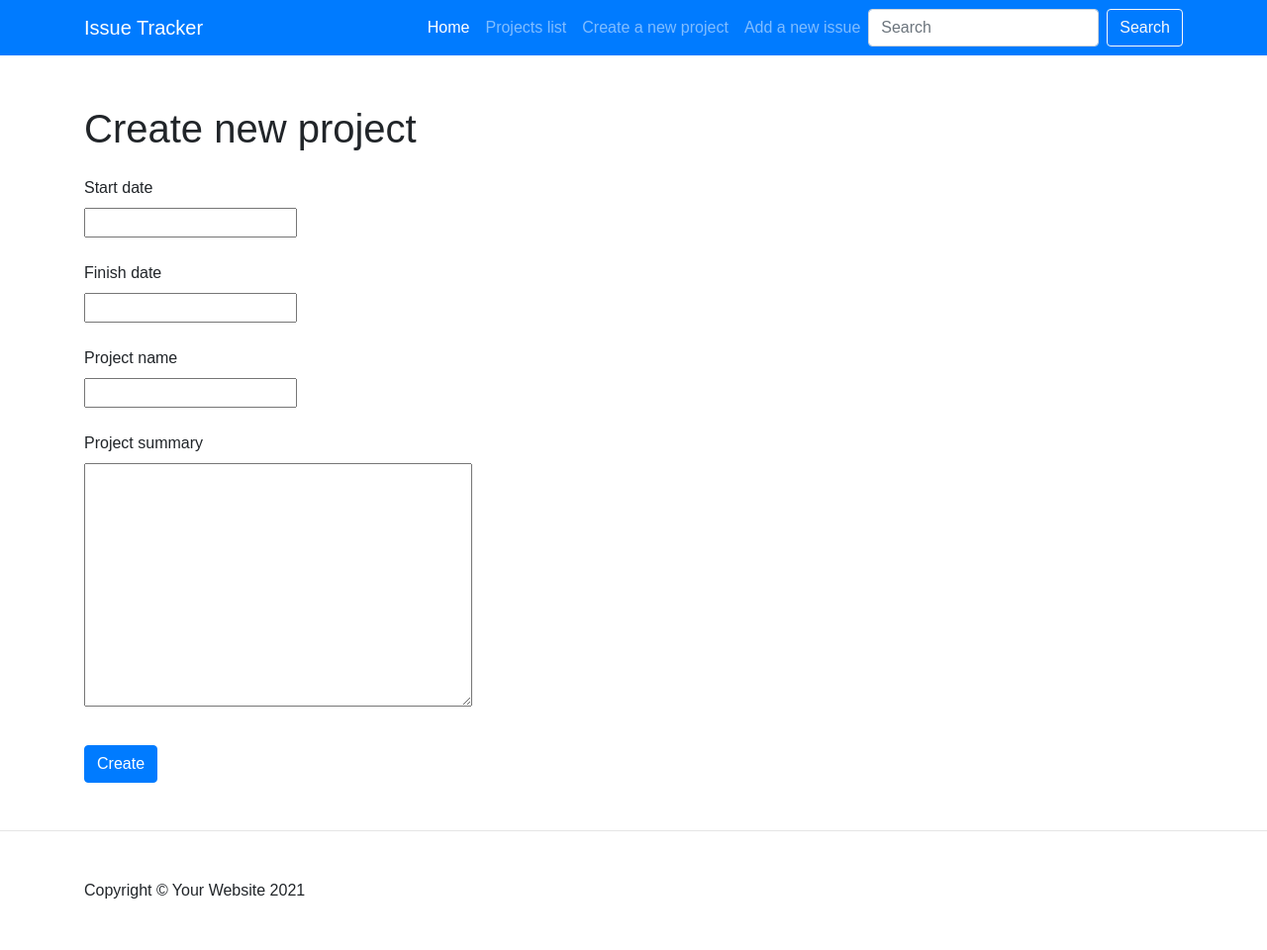
After one commit to amirAkhmetzhanov94/blog, a Django app: page /project/add in a window 1280 px wide. The commit adds this page. Shown: the whole page at 99% size. Run offline with Django 3.2, Linux system fonts and the light colour scheme.

Commit message:
HW-55 Добавил кнопку с созданием нового проекта на панель навигации. Добавил возможность создания нового проекта.

```diff
--- a/issue_tracker/issue_tracker/urls.py
+++ b/issue_tracker/issue_tracker/urls.py
@@ -25,5 +25,6 @@ urlpatterns = [
     path('issue/edit/<int:pk>/', webview.UpdateIssue.as_view(), name="issue_update"),
     path('issue/delete/<int:pk>', webview.DeleteIssue.as_view(), name="issue_delete"),
     path('projects-list/', webview.ProjectListView.as_view(), name='project_list'),
-    path('detailed/<int:pk>', webview.ProjectDetailedView.as_view(), name='project_detail')
+    path('detailed/<int:pk>', webview.ProjectDetailedView.as_view(), name='project_detail'),
+    path('project/add', webview.ProjectCreateView.as_view(), name='project_add')
 ]
--- a/issue_tracker/webapp/templates/base.html
+++ b/issue_tracker/webapp/templates/base.html
@@ -17,10 +17,13 @@
       <a class="navbar-brand" href="{% url 'index' %}">Issue Tracker</a>
         <ul class="navbar-nav">
           <li class="nav-item active">
-            <a class="nav-link" href="{% url 'index' %}">Home <span class="sr-only">(current)</span></a>
+            <a class="nav-link" href="{% url 'index' %}">Home<span class="sr-only">(current)</span></a>
           </li>
           <li class="nav-item">
             <a class="nav-link" href="{% url 'project_list' %}">Projects list</a>
+          </li>
+          <li class="nav-item">
+            <a class="nav-link" href="{% url 'project_add' %}">Create a new project</a>
           </li>
           <li class="nav-item">
             <a class="nav-link" href="{% url 'issue_add' %}">Add a new issue</a>
--- /dev/null
+++ b/issue_tracker/webapp/templates/partial/project_form.html
@@ -0,0 +1,14 @@
+{% csrf_token %}
+{% for error in form.non_field_errors %}
+    <p>{{ error }}</p>
+{% endfor %}
+
+  {% for field in form %}
+  <div class="form-group mt-4">
+      <label for="{{ field.id_for_label }}">{{ field.label }}</label>
+          <p>{{ field }}</p>
+          {% for error in field.errors %}
+            <p class="error_msg">{{ error }}</p>
+          {% endfor %}
+  </div>
+  {% endfor %}
--- /dev/null
+++ b/issue_tracker/webapp/templates/projects/create.html
@@ -0,0 +1,13 @@
+{% extends "base.html" %}
+
+{% block title %}
+    Create new project
+{% endblock %}
+
+{% block content %}
+    <h1>Create new project</h1>
+        <form action="{% url 'project_add' %}" method="post">
+            {% include 'partial/project_form.html' %}
+          <button class="btn btn-primary mt-3">Create</button>
+        </form>
+{% endblock %}
--- a/issue_tracker/webapp/views/project_views.py
+++ b/issue_tracker/webapp/views/project_views.py
@@ -16,3 +16,16 @@ class ProjectDetailedView(DetailView):
         context = super().get_context_data(**kwargs)
         context["issues"] = Issue.objects.filter(task=self.object.pk)
         return context
+
+
+class ProjectCreateView(CreateView):
+    model = Project
+    template_name = 'projects/create.html'
+    fields = ['start_date', 'finish_date', 'project_name', 'project_summary']
+
+    def form_valid(self, form):
+        self.object = form.save()
+        return super().form_valid(form)
+
+    def get_success_url(self):
+        return reverse('project_list')
```
